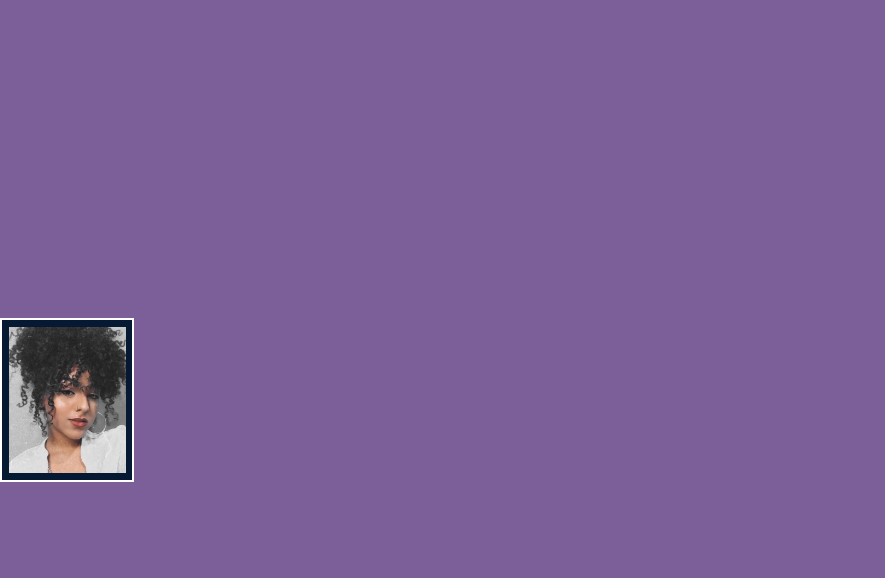
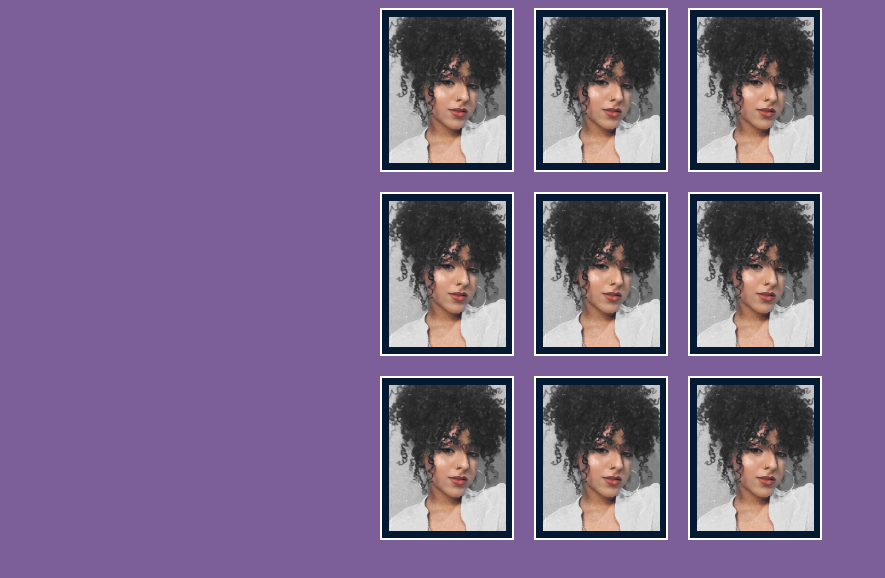
Before and after one commit to marinspira/game-javascript-para-react, a website built with Vite: page index.html in a window 1280 px wide. Shown: the whole page, without its empty margins (0-885 px from the left). Built offline with nearby package versions, Linux system fonts and the light colour scheme.

Commit message:
:lipstick: Finish the BoardGame

```diff
--- a/main.js
+++ b/main.js
@@ -1,11 +1,9 @@
-import './style.css'
 import './src/styles/settings/colors.css'
+import './src/styles/generic/reset.css'
 import './src/styles/elements/base.css'
-
-import javascriptLogo from './javascript.svg'
-import CardGame from './src/components/CardGame'
+import BoardGame from './src/objects/BoardGame';
 
 const $root = document.querySelector("#root");
-const $htmlCardGame = CardGame()
+const $htmlBoardGame = BoardGame(9);
 
-$root.insertAdjacentHTML ('beforeend', $htmlCardGame);
+$root.insertAdjacentHTML ('beforeend', $htmlBoardGame);
--- /dev/null
+++ b/src/objects/BoardGame/index.js
@@ -0,0 +1,15 @@
+import './styles.css'
+import CardGame from "../../components/CardGame";
+
+function BoardGame(amountCards) {
+    const $htmlCardGame = CardGame();
+    const $htmlContent = $htmlCardGame.repeat(amountCards);
+
+    return `
+    <section class="board-game">
+    ${$htmlContent}
+    </section>
+    `;
+}
+
+export default BoardGame;
--- /dev/null
+++ b/src/objects/BoardGame/styles.css
@@ -0,0 +1,5 @@
+.board-game {
+    display: flex;
+    flex-wrap: wrap;
+    gap: 20px;
+}
--- a/src/styles/elements/base.css
+++ b/src/styles/elements/base.css
@@ -1,3 +1,6 @@
 body {
     background-color: var(--color-pomb-and-power);
+    max-width: 520px;
+    margin-left: auto;
+    margin-right: auto;
 }
```
Also changed, not shown: README.md (added).
